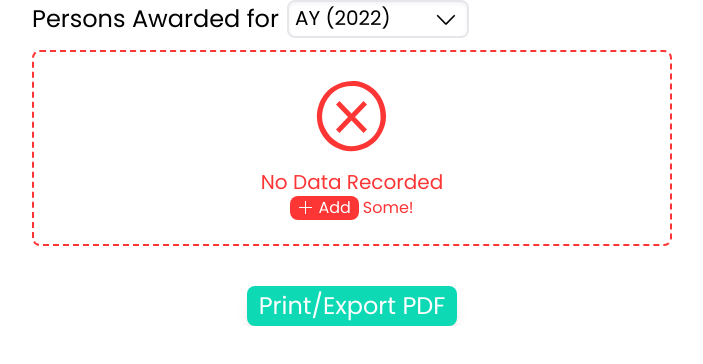
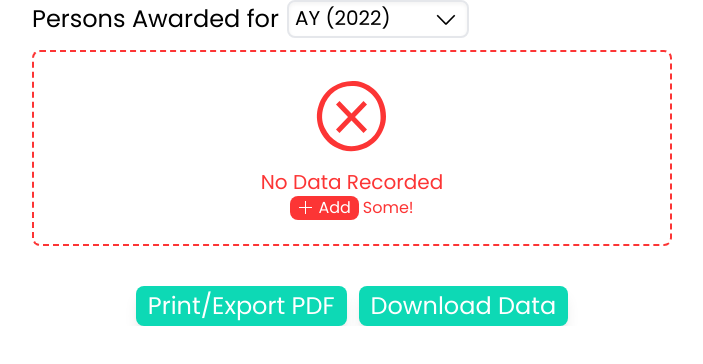
Before and after one commit to Detachment025/PDT-Awards-Tracker, a Next.js app: page /export/export in a window 1280 px wide. Shown: the top 364 px of the page, without its empty margins (288-991 px from the left). Built offline with nearby package versions, Linux system fonts and the light colour scheme.

Commit message:
Added a way for people to download data

```diff
--- a/src/components/functionality/datacheck.js
+++ b/src/components/functionality/datacheck.js
@@ -83,7 +83,6 @@ const DataCheck = ({ setFinish }) => {
         for (var tag of config.all.tags) {
           if (!(tag in res.awards[item].tags)) {
             res.awards[item].tags[tag] = false;
-            console.log(res.awards[item]);
           }
         }
       }
@@ -93,7 +92,6 @@ const DataCheck = ({ setFinish }) => {
         for (var tag of config.all.tags) {
           if (!(tag in res.pdts[item].tags)) {
             res.pdts[item].tags[tag] = false;
-            console.log(res.pdts[item].tags);
           }
         }
       }
--- a/src/components/subcomponent/cards.js
+++ b/src/components/subcomponent/cards.js
@@ -13,8 +13,6 @@ export function Card({
   const paddingX = `px-${1 + pad}`;
   const padding = `p-${pad}`;
   const textSize = `text-${size}`;
-
-  console.log(bgColor);
 
   // Render component
   return (
--- /dev/null
+++ b/src/pages/api/download.js
@@ -0,0 +1,35 @@
+// Imports
+import fs from "fs";
+import os from "os";
+import path from "path";
+
+// Downloader function
+export default function handler(req, res) {
+  // Check if method was using POST
+  if (req.method === "GET") {
+    // Calculate user's tracker directory
+    const userHomeDirectory = os.homedir();
+    const trackerDirectory = path.join(userHomeDirectory, ".tracker/data.json");
+
+    // Check if file exists
+    if (fs.existsSync(trackerDirectory)) {
+      // Set Headers
+      res.setHeader("Content-Type", "application/octet-stream");
+      res.setHeader(
+        "Content-Disposition",
+        "attachment; filename=" + path.basename(trackerDirectory)
+      );
+
+      // Read the file and send it
+      const fileStream = fs.createReadStream(trackerDirectory);
+      fileStream.pipe(res);
+    } else {
+      // If file not found
+      res.status(404).send("File not found");
+    }
+  } else {
+    // Handle any request method other than GET
+    res.setHeader("Allow", ["GET"]);
+    res.status(405).end(`Method ${req.method} Not Allowed`);
+  }
+}
--- a/src/pages/export/export.js
+++ b/src/pages/export/export.js
@@ -167,14 +167,24 @@ export default function ExportComponent({ tracker }) {
           ? NoDataRecorded
           : ItemLister}
       </div>
-      <button
-        className="flex-1 text-white text-2xl rounded-lg shadow-lg
+      <div className="flex-1 flex flex-row gap-3">
+        <button
+          className="text-white text-2xl rounded-lg shadow-lg
         bg-bermuda px-3 py-1 hover:bg-darkbermuda
         hover:-translate-y-[0.1rem] hover:shadow-md"
-        onClick={exportToPDF}
-      >
-        Print/Export PDF
-      </button>
+          onClick={exportToPDF}
+        >
+          Print/Export PDF
+        </button>
+        <button
+          className="text-white text-2xl rounded-lg shadow-lg
+        bg-bermuda px-3 py-1 hover:bg-darkbermuda
+        hover:-translate-y-[0.1rem] hover:shadow-md"
+          onClick={() => (window.location.href = "/api/download")}
+        >
+          Download Data
+        </button>
+      </div>
     </div>
   );
 }
```
Also changed, not shown: dev.js (+8 -0 lines), main.js (+8 -3 lines).
